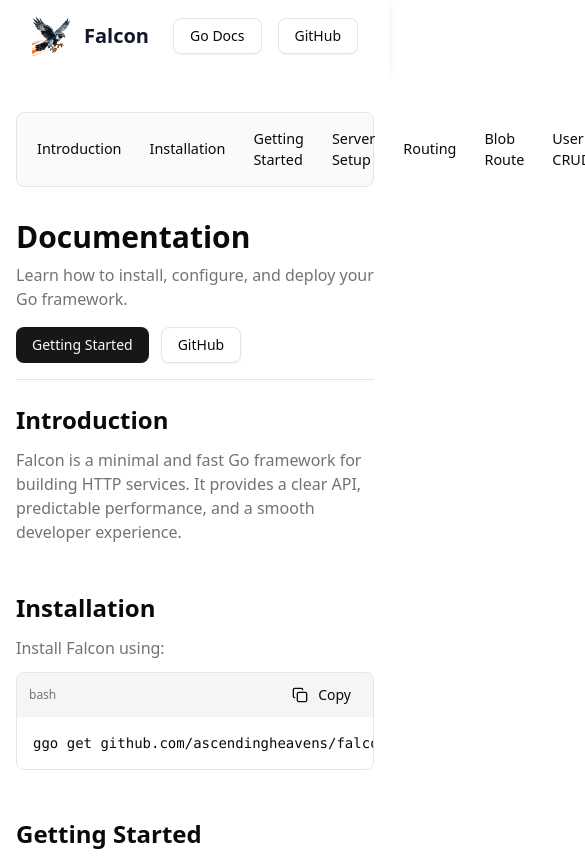
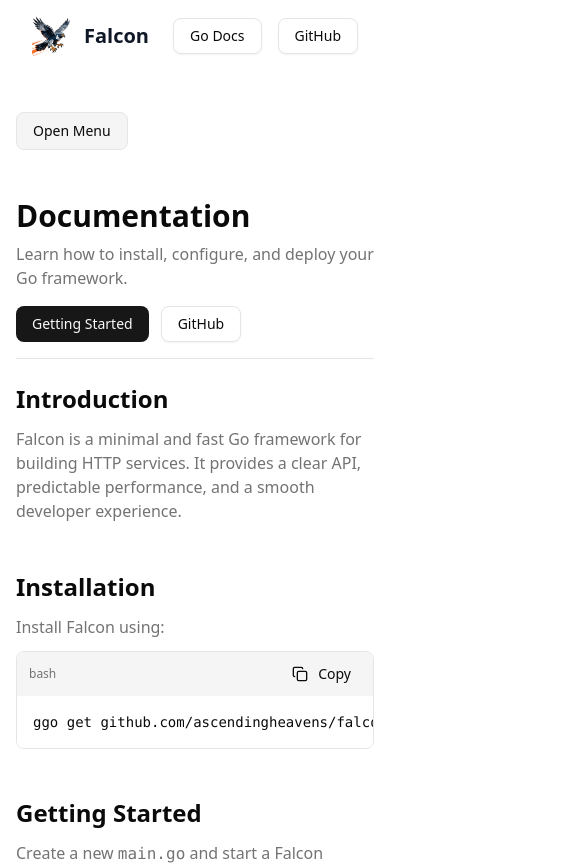
Before and after one commit to Rishi-Mishra0704/falcon-fe, a Next.js app: page /docs in a window 390 px wide. Shown: the top 865 px of the page, 585 px wide, since content can reach past the window. Built offline with nearby package versions, Linux system fonts and the light colour scheme.

Commit message:
mobile responsive

```diff
--- a/src/components/ui/docscontent.tsx
+++ b/src/components/ui/docscontent.tsx
@@ -48,9 +48,9 @@
 }`} />
         </div>
       </section>
-      {/* ---------------- Server Setup ---------------- */}
+        {/* ---------------- Server Setup ---------------- */}
       <section id="server-setup" aria-labelledby="heading-server-setup">
-        <h2 id="heading-server-setup" className="text-2xl font-bold">Server Setup</h2>
+        <h2 className="text-2xl font-bold">Server Setup</h2>
         <p className="mt-3 text-muted-foreground">
           The <code>Server</code> struct initializes Falcon with middleware, routes, and a database connection.
         </p>
@@ -73,7 +73,8 @@
         </div>
       </section>
 
-      {/* ---------------- Routing ---------------- */}
+
+        {/* ---------------- Routing ---------------- */}
       <section id="routing" aria-labelledby="heading-routing">
         <h2 id="heading-routing" className="text-2xl font-bold">Routing</h2>
         <p className="mt-3 text-muted-foreground">
@@ -107,7 +108,7 @@
       </section>
       {/* ---------------- Blob Route ---------------- */}
       <section id="blob-route" aria-labelledby="heading-blob-route">
-        <h2 id="heading-blob-route" className="text-2xl font-bold">Blob Route</h2>
+        <h2 className="text-2xl font-bold">Blob Route</h2>
         <p className="mt-3 text-muted-foreground">
           Falcon can also serve binary files (like images). Example <code>/blob</code> route:
         </p>
@@ -124,7 +125,7 @@
 
       {/* ---------------- User CRUD ---------------- */}
       <section id="user-crud" aria-labelledby="heading-user-crud">
-        <h2 id="heading-user-crud" className="text-2xl font-bold">User CRUD</h2>
+        <h2 className="text-2xl font-bold">User CRUD</h2>
         <p className="mt-3 text-muted-foreground">
           Falcon makes it easy to implement REST-style CRUD endpoints.
         </p>
@@ -305,7 +306,7 @@
 
       {/* ---------------- Server Methods ---------------- */}
       <section id="server-methods" aria-labelledby="heading-server-methods">
-        <h2 id="heading-server-methods" className="text-2xl font-bold mt-8">Server Methods</h2>
+        <h2 className="text-2xl font-bold mt-8">Server Methods</h2>
 
         <h3 className="text-xl font-semibold mt-6">func New</h3>
         <div className="mt-3">
--- a/src/components/ui/docssidebar.tsx
+++ b/src/components/ui/docssidebar.tsx
@@ -10,30 +10,44 @@
 
 export function DocsSidebar() {
   const [items, setItems] = useState<Item[]>([])
+  const [open, setOpen] = useState(false) // mobile toggle
 
   useEffect(() => {
-    // Grab all sections inside DocsContent
-    const sections = document.querySelectorAll<HTMLDivElement>("section[id]")
-
-    const mapped: Item[] = Array.from(sections).map((section) => {
-      const heading = section.querySelector("h2, h3") // grab first heading
-      return {
-        href: `#${section.id}`,
-        label: heading?.textContent || section.id,
-      }
+    const sections = document.querySelectorAll<HTMLElement>("section[id]")
+    const mapped: Item[] = Array.from(sections).map(section => {
+      const heading = section.querySelector("h2, h3")
+      return { href: `#${section.id}`, label: heading?.textContent || section.id }
     })
-
     setItems(mapped)
   }, [])
 
   return (
-    <nav className="text-sm bg-sidebar rounded-md border border-sidebar-border p-3 sticky top-4">
-      <ul className="flex md:block items-center md:items-stretch gap-3 md:gap-1">
-        {items.map((item) => (
+    <>
+      {/* Mobile toggle button */}
+      <div className="md:hidden mb-4">
+        <button
+          onClick={() => setOpen(!open)}
+          className="px-4 py-2 bg-muted text-sm rounded-md border border-border"
+        >
+          {open ? "Close Menu" : "Open Menu"}
+        </button>
+      </div>
+
+      {/* Sidebar container */}
+      <nav
+        className={`
+          bg-sidebar border border-sidebar-border rounded-md p-3
+          md:sticky md:top-4
+          ${open ? "block" : "hidden"} md:block
+        `}
+      >
+        <ul className="flex md:flex-col gap-2 overflow-x-auto md:overflow-visible">
+          {items.map(item => (
             <li key={item.href}>
               <Link
                 href={item.href}
-              className="block rounded px-2 py-1 text-[0.9rem] hover:text-sidebar-accent"
+                className="block px-2 py-1 rounded text-[0.9rem] "
+                onClick={() => setOpen(false)} // close menu on mobile click
               >
                 {item.label}
               </Link>
@@ -41,5 +55,6 @@
           ))}
         </ul>
       </nav>
+    </>
   )
 }
```
Lines whose indentation alone changed are shown as unchanged.
